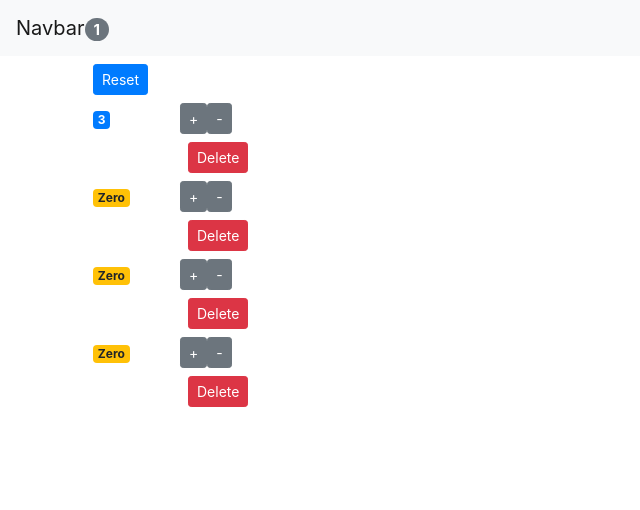
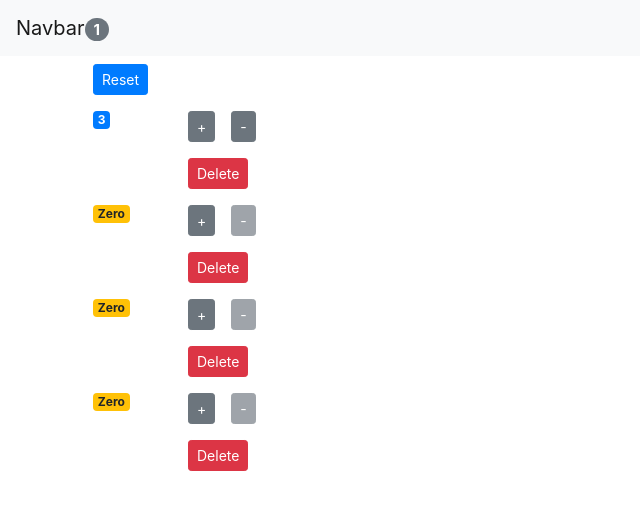
Before and after one commit to talhamirza123/React-js-mastering-with-mosh, a React (Create React App) app: page / in a window 1280 px wide. Shown: the top 510 px of the page, without its empty margins (0-640 px from the left). Built offline with nearby package versions, Linux system fonts and the light colour scheme.

Commit message:
add projects to Counter.jsx

```diff
--- a/src/components/Counter.jsx
+++ b/src/components/Counter.jsx
@@ -8,21 +8,22 @@ class Counter extends Component
 {
         render() {
         return (
-                 <div className="row">
+           <div className="row">
 
-                 <div className="col-1">
+          <div className="col-1">
                  <span className={this.getBadgeClasses()}>{this.formatCount()}</span>
-                 </div>
-                 <div className="col-1">
+       </div>
+                 <div className="col-2">
                    <button
                   onClick={() => this.props.onIncrement(this.props.counter)}
-                  className="btn btn-secondary btn-sm"
+                  className="btn btn-secondary btn-sm m-2"
                   >
                   +
                   </button>
                   <button
                   onClick={() => this.props.onDecrement(this.props.counter)}
-                  className="btn btn-secondary btn-sm"
+                  className="btn btn-secondary btn-sm m-2"
+                   disabled={this.props.counter.value === 0 ? "disabled" : ""}
                   >
                   -
                   </button>
```
Also changed, not shown: 1 other file (tests, documents, lock files or other folders).
